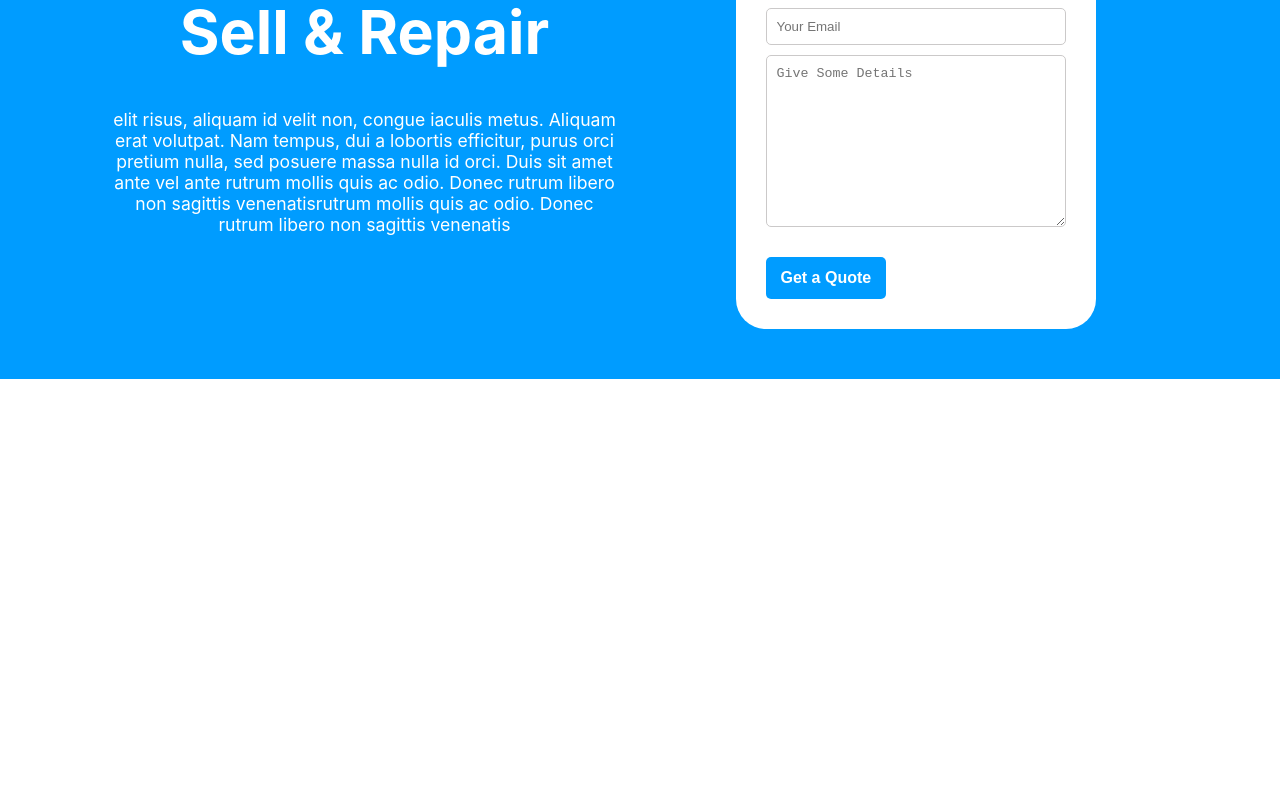
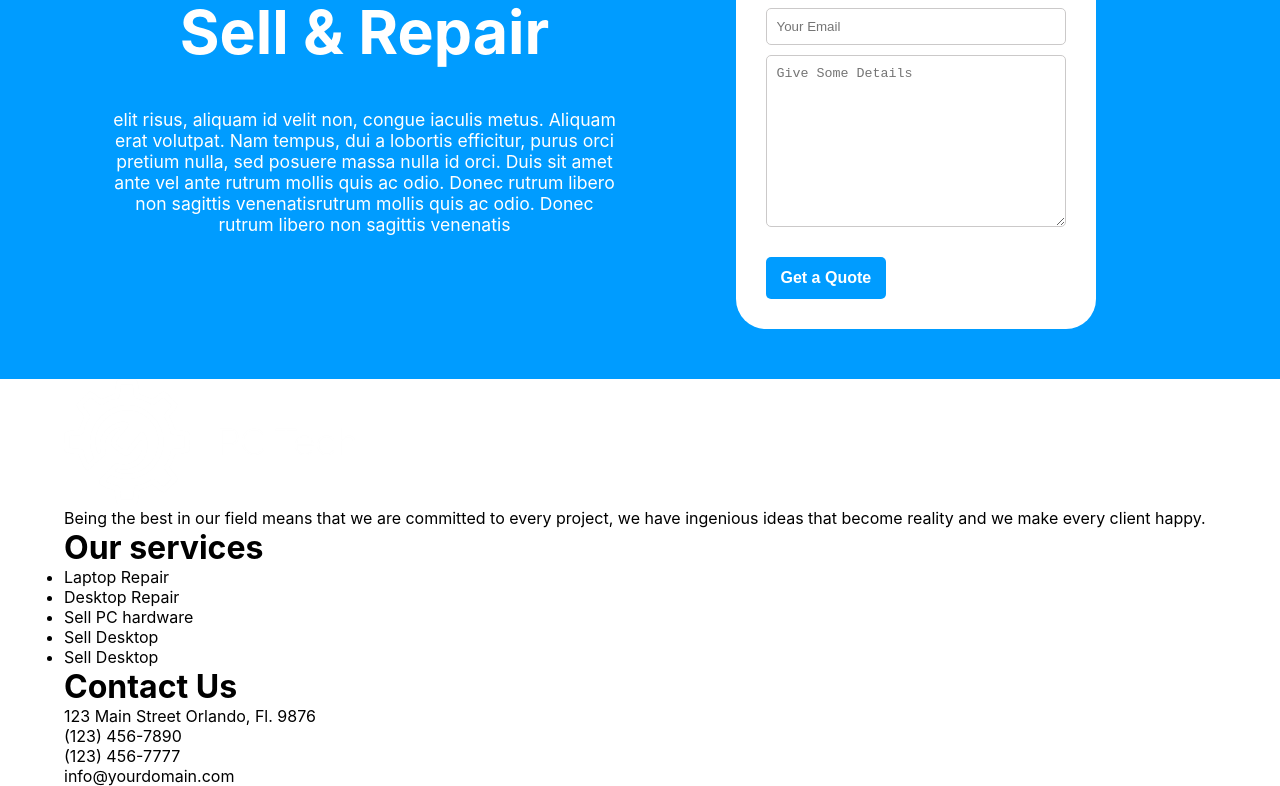
Before and after one commit to Kmonterohenriquez/PcTech, a React (Create React App) app: page /#/ in a window 1280 px wide. Shown: the part 2884-3670 px from the top of the page. Before the commit the page ends 3263 px from the top, so only its background shows below. Built offline with nearby package versions, Linux system fonts and the light colour scheme.

Commit message:
Footer info done

```diff
--- a/src/Components/Footer/Footer.js
+++ b/src/Components/Footer/Footer.js
@@ -1,11 +1,37 @@
-import React from 'react'
+import React from 'react';
+import logo from '../../img/logo.png';
+const Footer = () => {
+	return (
+		<div className='Footer'>
+			<div className='container'>
+				<div className='side'>
+					<img src={logo} alt='PC Tech' />
+					<p>
+						Being the best in our field means that we are committed to every
+						project, we have ingenious ideas that become reality and we make
+						every client happy.
+					</p>
+				</div>
+				<div className='side'>
+					<h1>Our services</h1>
+					<ul>
+						<li>Laptop Repair</li>
+						<li>Desktop Repair</li>
+						<li>Sell PC hardware</li>
+						<li>Sell Desktop</li>
+						<li>Sell Desktop</li>
+					</ul>
+				</div>
+				<div className='side'>
+					<h1>Contact Us</h1>
+					<p className='address'>123 Main Street Orlando, Fl. 9876</p>
+					<p className='phone'>(123) 456-7890</p>
+					<p className='fax'>(123) 456-7777</p>
+					<p className='email'>info@yourdomain.com</p>
+				</div>
+			</div>
+		</div>
+	);
+};
 
-const Footer = () => {
-    return (
-        <div className='Footer'>
-
-        </div>
-    )
-}
-
-export default Footer
+export default Footer;
```
